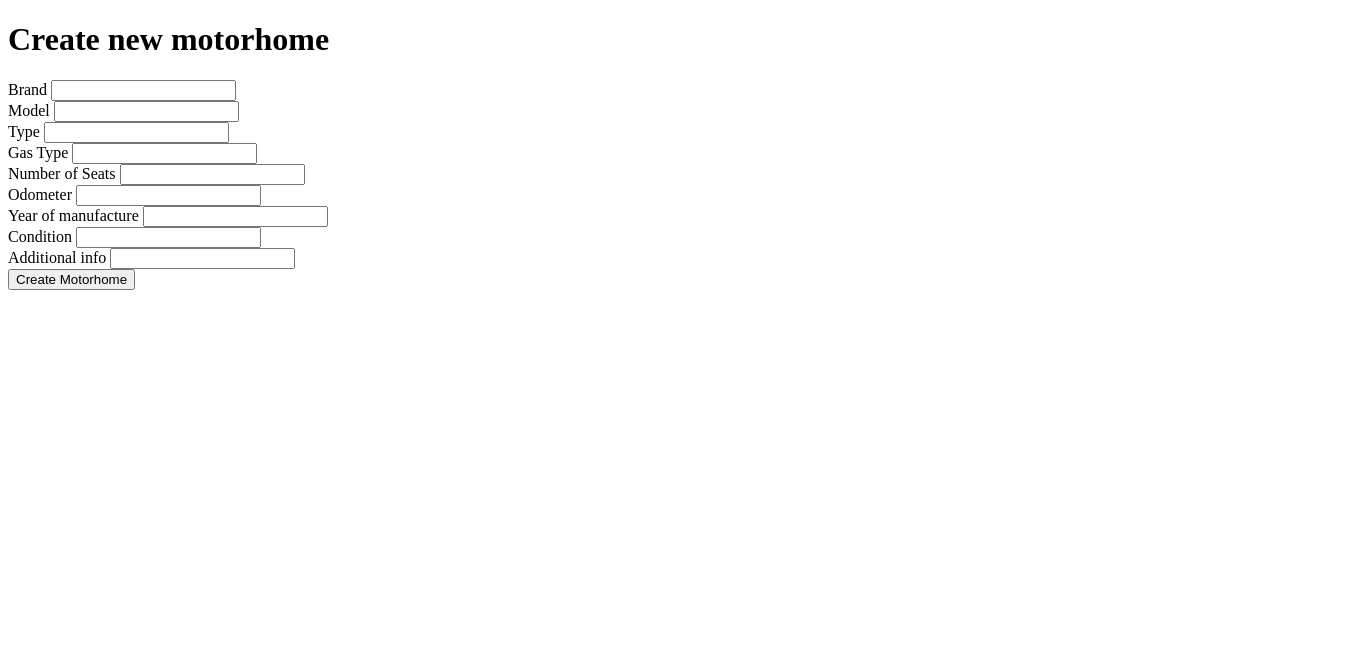
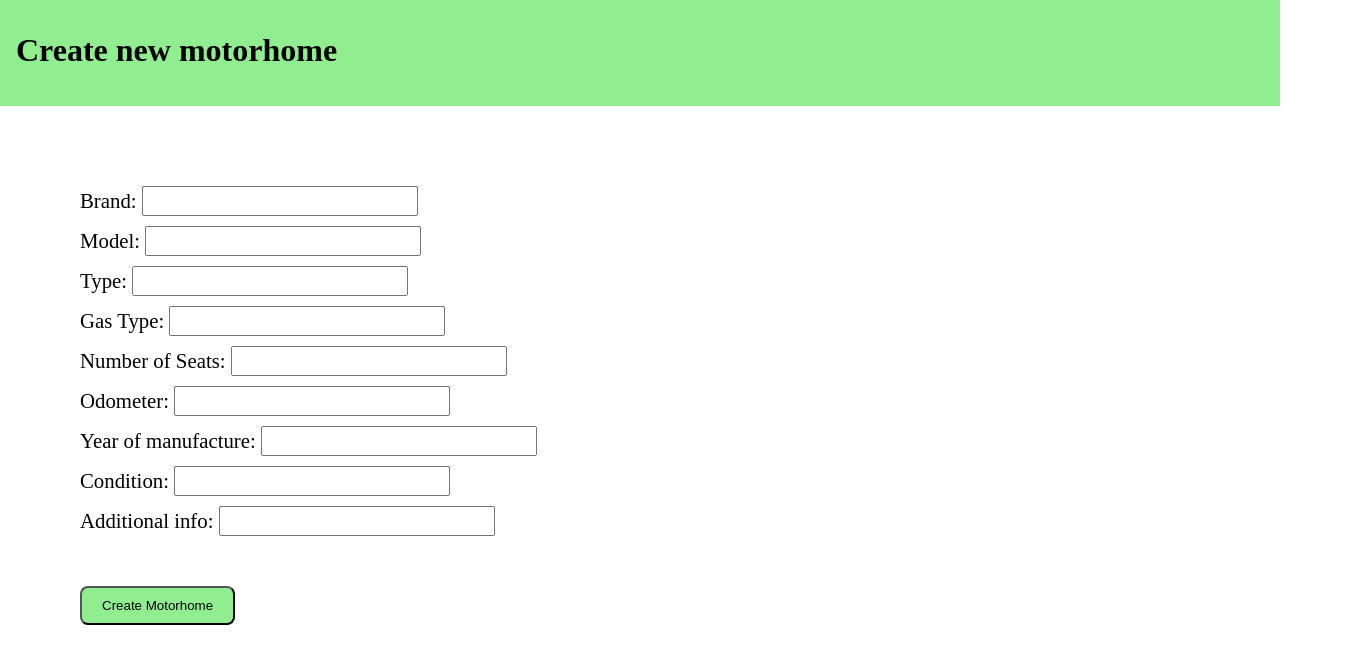
Before and after one commit to DavidHaring20/node.js-exam-project, a website: page public/createnewmotorhome/createnewmotorhome.html in a window 1280 px wide. Shown: the whole page, 1360 px wide, since content can reach past the window. Drawn offline with Linux system fonts and the light colour scheme.

Commit message:
Minor fixes in Motorhome controller. Styled all pages.

```diff
--- a/controller/MotorhomeController.js
+++ b/controller/MotorhomeController.js
@@ -8,7 +8,7 @@
             response
         })
     })
-    .catch(error => {
+    .catch(() => {
         res.json({
             message: "Error Occured !"
         })
@@ -24,7 +24,7 @@
             response
         })
     })
-    .catch(error => {
+    .catch(() => {
         res.json({
             message: "Error Occured !"
         })
@@ -50,7 +50,7 @@
             message: "Motorhome Added !"
         })
     })
-    .catch(error => {
+    .catch(() => {
         res.json({
             message: "Error Occured !"
         })
--- /dev/null
+++ b/public/createnewmotorhome/createnewmotorhome.css
@@ -0,0 +1,41 @@
+body {
+    margin: 0;
+    padding: 0;
+}
+
+h1 {
+    margin-top: 0;
+}
+
+.header {
+    background-color: lightgreen;
+    padding: 2rem 1rem 1rem 1rem;
+}
+
+.create-space {
+    height: 90vh;
+    position: relative;
+    left: 5em;
+    top: 5em;
+}
+
+.create-div {
+    display: flex;
+    flex-direction: column;
+}
+
+.form-div {
+    height: 5vh;
+}
+
+label, input {
+    font-size: 1.3rem;
+}
+
+button {
+    margin-top: 3em;
+    padding: 10px 20px;
+    background-color: lightgreen;
+    color: black;
+    border-radius: 0.5rem;
+}
--- a/public/createnewmotorhome/createnewmotorhome.html
+++ b/public/createnewmotorhome/createnewmotorhome.html
@@ -4,40 +4,65 @@
     <meta charset="UTF-8">
     <meta http-equiv="X-UA-Compatible" content="IE=edge">
     <meta name="viewport" content="width=device-width, initial-scale=1.0">
+    <link rel="stylesheet" href="createnewmotorhome.css">
     <title>Create New Motorhome | Nordic Motorhome Rental</title>
 </head>
 <body>
+    <div class="header">
         <h1>Create new motorhome</h1>
+    </div>
 
+    <div class="create-space">
+        <div class="create-div">
             <form action="/createnewmotorhome" method="post">
-        <label for="">Brand</label>
+                <div class="form-div">
+                    <label for="">Brand: </label>
                     <input type="text" name="brand"><br>
+                </div>
 
-        <label for="">Model</label>
+                <div class="form-div">
+                    <label for="">Model: </label>
                     <input type="text" name="model"><br>
+                </div>
 
-        <label for="">Type</label>
+                <div class="form-div">
+                    <label for="">Type: </label>
                     <input type="text" name="type"><br>
+                </div>
 
-        <label for="">Gas Type</label>
+                <div class="form-div">
+                    <label for="">Gas Type: </label>
                     <input type="text" name="gasType"><br>
+                </div>
 
-        <label for="">Number of Seats</label>
+                <div class="form-div">
+                    <label for="">Number of Seats: </label>
                     <input type="text" name="numberOfSeats"><br>
+                </div>
 
-        <label for="">Odometer</label>
+                <div class="form-div">
+                    <label for="">Odometer: </label>
                     <input type="number" name="odometer"><br>
+                </div>
 
-        <label for="">Year of manufacture</label>
+                <div class="form-div">
+                    <label for="">Year of manufacture: </label>
                     <input type="text" name="yearOfManufacture"><br>
+                </div>
 
-        <label for="">Condition</label>
+                <div class="form-div">
+                    <label for="">Condition: </label>
                     <input type="text" name="condition"><br>
+                </div>
 
-        <label for="">Additional info</label>
+                <div class="form-div">
+                    <label for="">Additional info: </label>
                     <input type="text" name="additionalInfo"><br>
+                </div>
 
                 <button type="submit">Create Motorhome</button>
             </form>
+        </div>
+    </div>
 </body>
 </html>
--- a/public/homePage/homePage.css
+++ b/public/homePage/homePage.css
@@ -0,0 +1,22 @@
+body {
+    margin: 0;
+    padding: 0;
+}
+
+h1 {
+    margin-top: 0;
+}
+
+.header {
+    background-color: lightgreen;
+    padding: 2rem 1rem 1rem 1rem;
+}
+
+.create-space {
+    display: flex;
+}
+
+.create-div {
+    align-items: center;
+
+}
--- a/public/logIn/logIn.css
+++ b/public/logIn/logIn.css
@@ -0,0 +1,47 @@
+body {
+    margin: 0;
+    padding: 0;
+}
+
+h1 {
+    margin-top: 0;
+}
+
+h2 {
+    margin-bottom: 30px;
+}
+
+.header {
+    background-color: lightgreen;
+    padding: 2rem 1rem 1rem 1rem;
+}
+
+.login-space {
+    width: 100%;
+    height: 90vh;
+    display: flex;
+    justify-content: center;
+    align-items: center;
+}
+
+.login-div {
+    display: flex;
+    flex-direction: column;
+    border: 1px solid black;
+    border-radius: 0.4rem;
+    padding: 40px;
+}
+
+.div-form {
+    padding-bottom: 20px;
+    width: 100%;
+}
+
+.extra-bottom-margin {
+    margin-bottom: 20px;
+}
+
+button {
+    padding: 10px 20px;
+    background-color: lightgreen;
+}
--- a/public/motorhomes/motorhomes.css
+++ b/public/motorhomes/motorhomes.css
@@ -0,0 +1,44 @@
+body {
+    margin: 0;
+    padding: 0;
+}
+
+h1 {
+    margin-top: 0;
+}
+
+.header {
+    background-color: lightgreen;
+    padding: 2rem 1rem 1rem 1rem;
+}
+
+.control-div {
+    margin: 3em 2em;
+}
+
+button {
+    padding: 10px 20px;
+    background-color: lightgreen;
+    color: black;
+    border-radius: 0.5rem;
+}
+
+.motorhome-div {
+    margin: 3em 2em;
+}
+
+.div-short-data1, .div-short-data2 {
+    display: flex;
+    flex-direction: row;
+}
+
+.brand, .model, .type, .gasType, .numberOfSeats,
+.odometer, .yearOfManufacture, .condition {
+    width: 100%;
+    margin-bottom: 1rem;
+}
+
+.horizontal-line {
+    margin-top: 2rem;
+    margin-bottom: 5rem;
+}
```
Also changed, not shown: public/homePage/homePage.html (+4 -1 lines), public/logIn/logIn.html (+17 -2 lines), public/motorhomes/motorhomes.html (+7 -2 lines), public/motorhomes/motorhomes.js (+41 -18 lines). Lines whose indentation alone changed are shown as unchanged.
